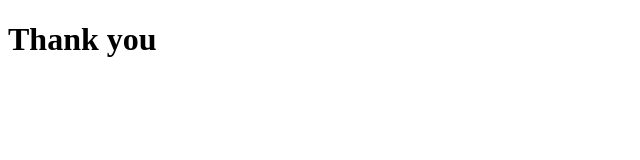
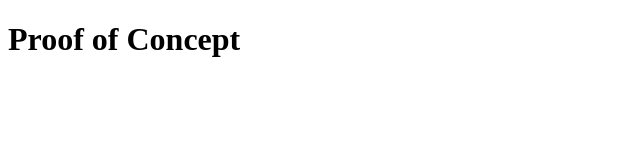
Before and after one commit to nirajgautamit/whitehat, a plain HTML site: page index.html in a window 1280 px wide. Shown: the whole page, without its empty margins (0-640 px from the left). Drawn offline with Linux system fonts and the light colour scheme.

Commit message:
Update index.html

```diff
--- a/index.html
+++ b/index.html
@@ -5,7 +5,7 @@
 </head>
 <body>
 
-<h1>Thank you</h1>
+<h1>Proof of Concept</h1>
 <!-- Subdomain Takeover POC By X.p.l.o.r.i.s.k  -->
 
 </body>
```
